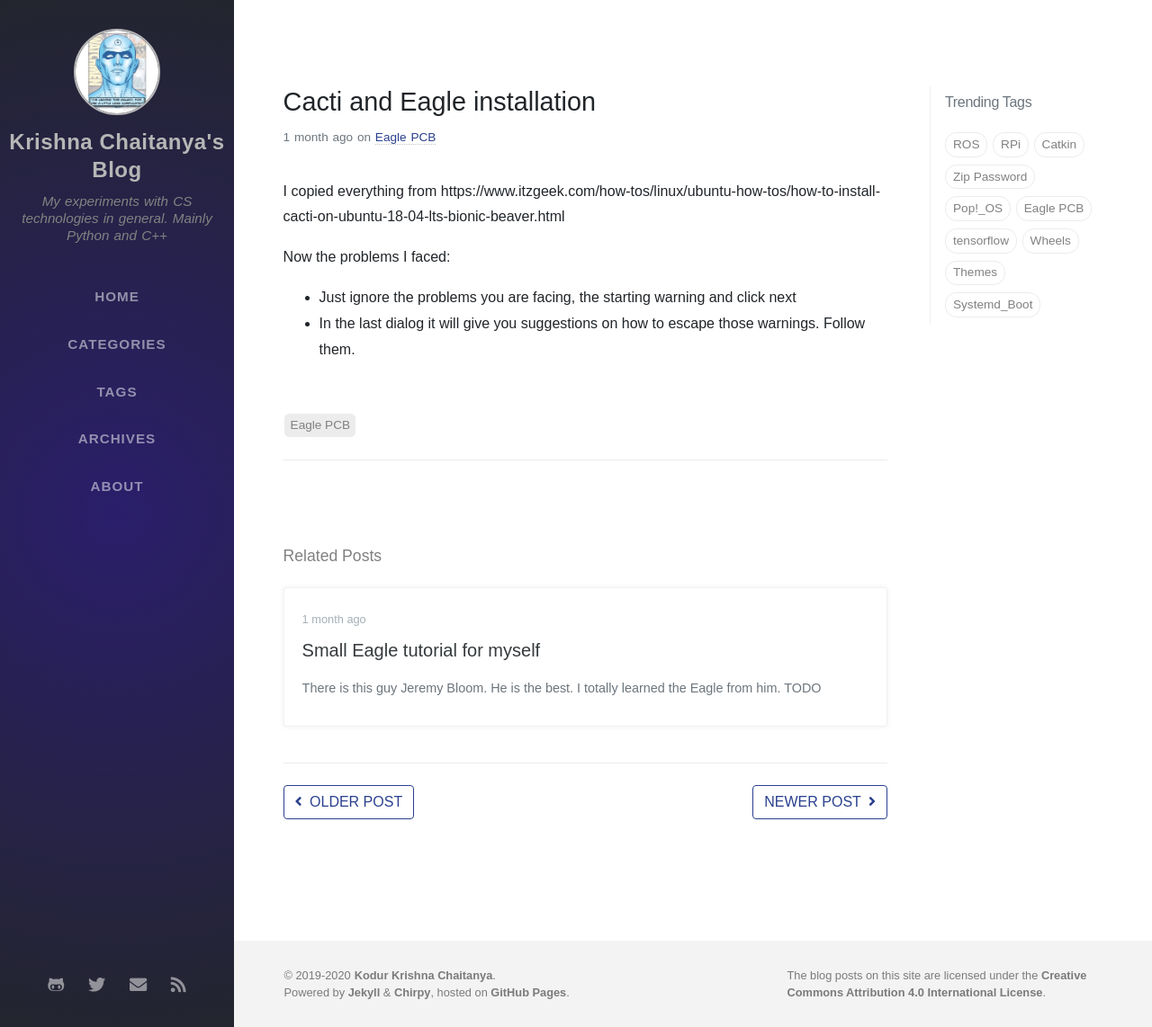
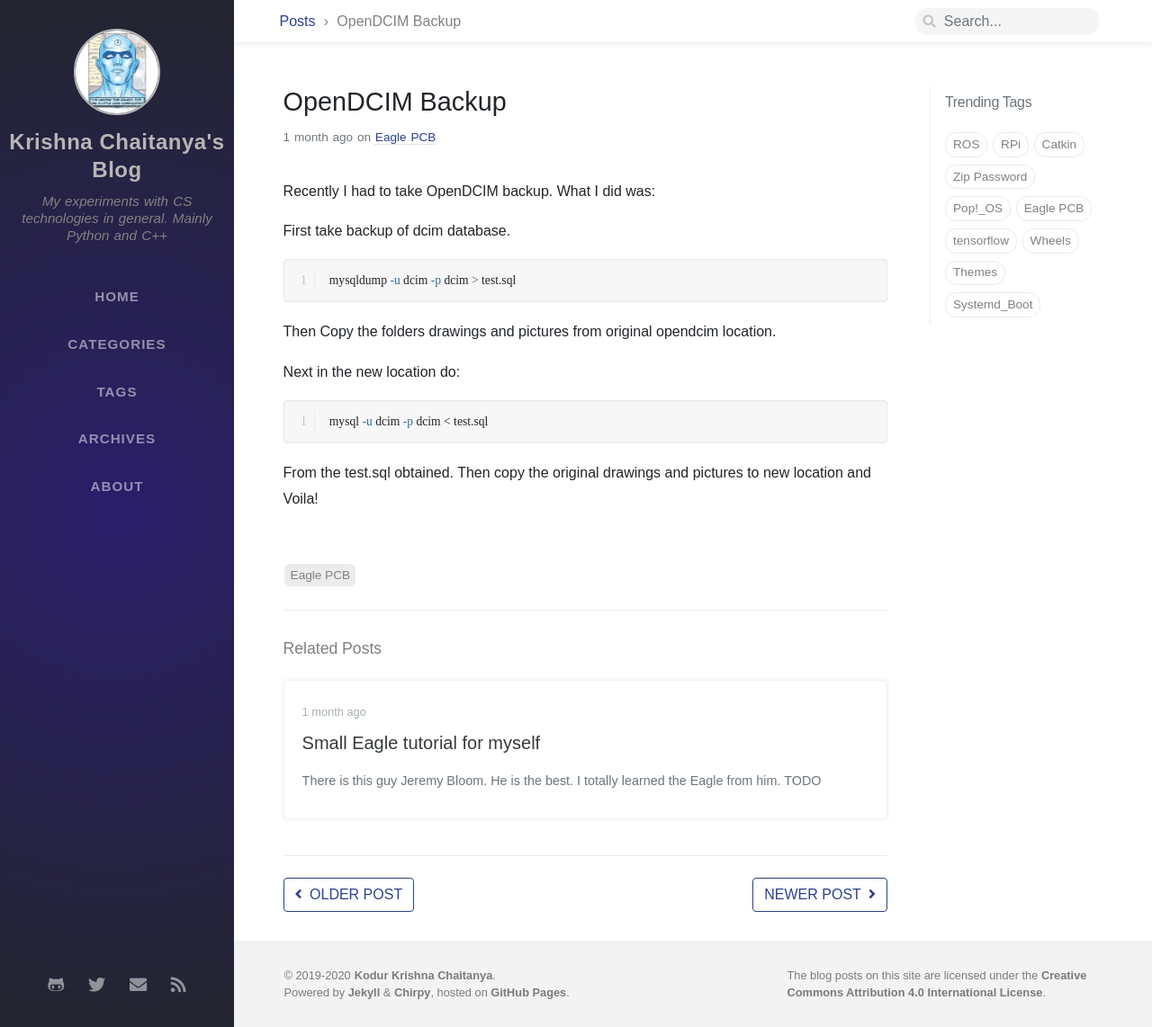
Before and after one commit to krishnachaitanya9/krishnachaitanya9.github.io, a Jekyll site: the page built from _posts/2020-02-24- Setting up cacti and OpenDCIM in Dockers.md, in a window 1280 px wide and 1142 px high. Shown: the whole window at 90% size. Built offline with Jekyll 4.4.1, drawn with Linux system fonts in a browser that asks for light colours; nearby versions of some CDN libraries; some web fonts are replaced.

Commit message:
Blog Content

````diff
--- a/_posts/2020-02-24- Setting up cacti and OpenDCIM in Dockers.md
+++ b/_posts/2020-02-24- Setting up cacti and OpenDCIM in Dockers.md
@@ -1,13 +1,26 @@
 ---
-title: "Cacti and Eagle installation"
+title: "OpenDCIM Backup"
 date: 2020-02-23 00:26:00 +0800
 categories: [Eagle PCB]
 tags: [Eagle PCB]
 ---
 
-I copied everything from https://www.itzgeek.com/how-tos/linux/ubuntu-how-tos/how-to-install-cacti-on-ubuntu-18-04-lts-bionic-beaver.html
+Recently I had to take OpenDCIM backup. What I did was:
 
-Now the problems I faced:
+First take backup of dcim database.
 
-- Just ignore the problems you are facing, the starting warning and click next
-- In the last dialog it will give you suggestions on how to escape those warnings. Follow them.
+```bash
+mysqldump -u dcim -p dcim > test.sql
+```
+
+Then Copy the folders drawings and pictures from original opendcim location.
+
+
+
+Next in the new location do:
+
+```bash
+mysql -u dcim -p dcim < test.sql
+```
+
+From the test.sql obtained. Then copy the original drawings and pictures to new location and Voila!
````
